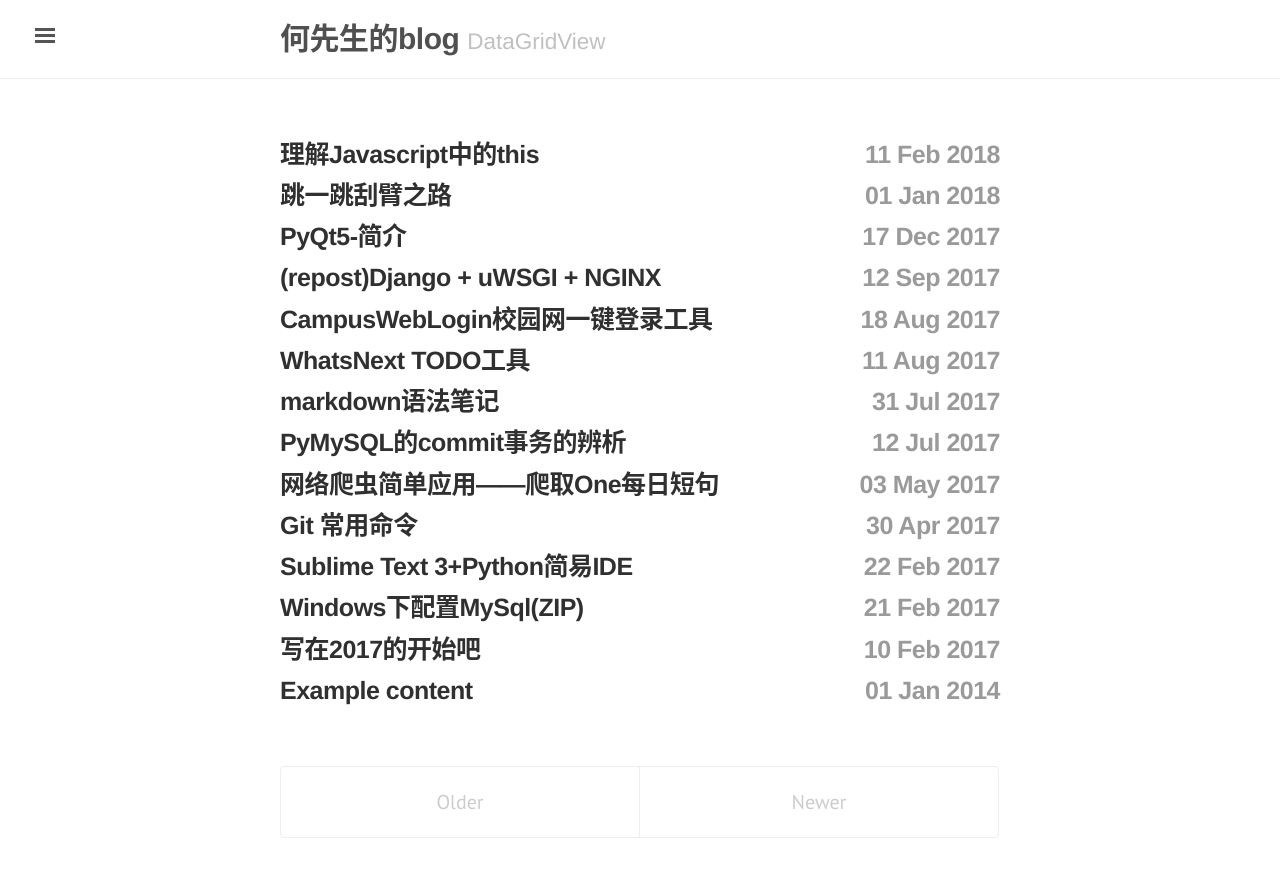
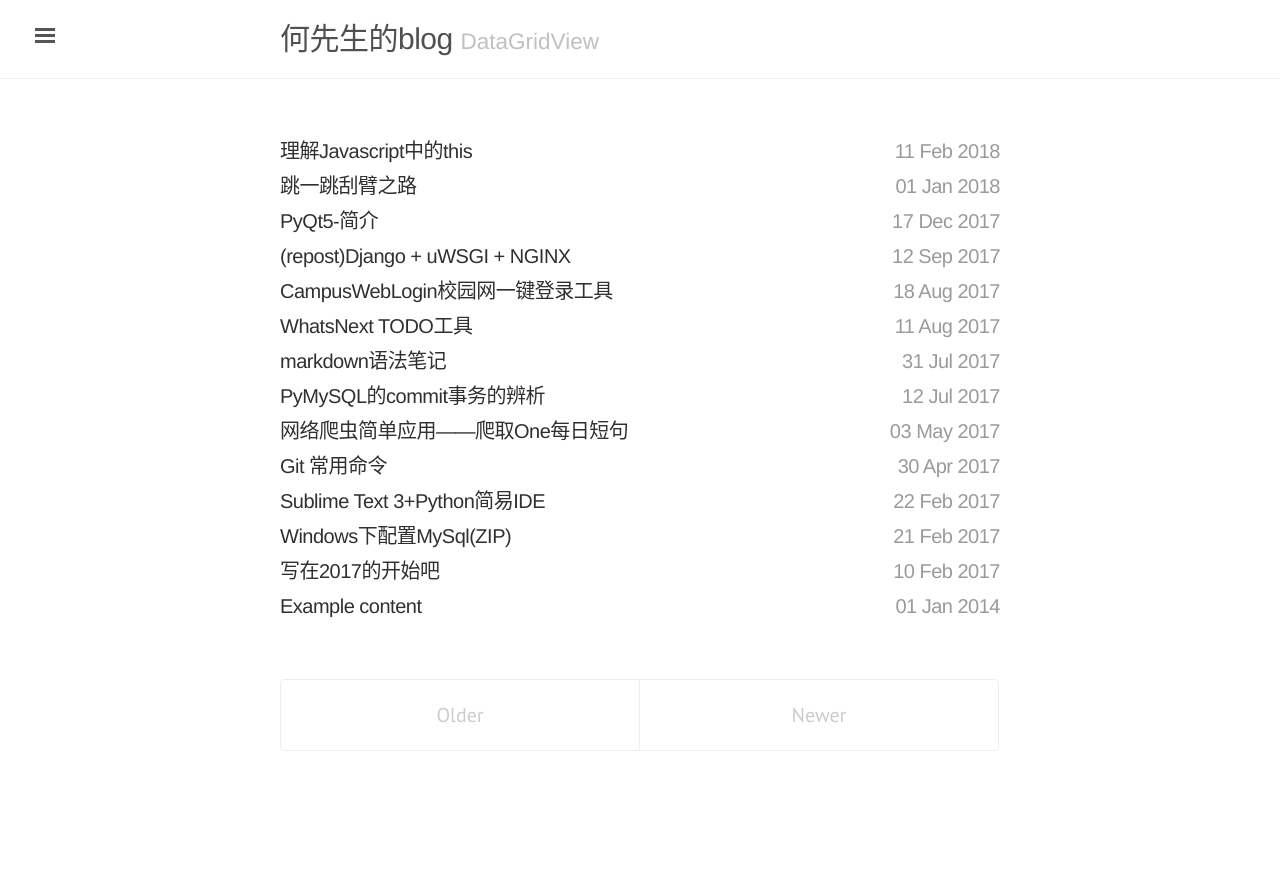
Before and after one commit to datagridview/blog, a Jekyll site: the page built from index.html, in a window 1280 px wide. Shown: the top 877 px of the page. Built offline with Jekyll 4.4.1, drawn with Linux system fonts in a browser that asks for light colours; the list of posts is cut into pages by our own code.

Commit message:
font size and weight

```diff
--- a/index.html
+++ b/index.html
@@ -6,7 +6,7 @@
 <div class="posts">
   {% for post in paginator.posts %}
   <div class="post">
-     <h3 class="post-title">
+     <h4 class="post-title">
       <a href="{{ site.baseurl }}{{ post.url }}">
         {{ post.title }}
       </a>
--- a/public/css/lanyon.css
+++ b/public/css/lanyon.css
@@ -43,23 +43,23 @@
 }
 
 html {
-    font-family: "Helvetica Neue", "PingFang SC", "Microsoft YaHei", "Source Han Sans SC", "Noto Sans CJK SC", "WenQuanYi Micro Hei", sans-serif;
+    font-family: "Helvetica Neue", "PingFang SC", "Source Han Sans SC", "Noto Sans CJK SC", "WenQuanYi Micro Hei", sans-serif;
 }
 
 h1,
 h4,
 h5,
 h6 {
-    font-family: "Helvetica Neue", "PingFang SC", "Microsoft YaHei", "Source Han Sans SC", "Noto Sans CJK SC", "WenQuanYi Micro Hei", sans-serif;
-    font-weight: 700;
+    font-family: "Helvetica Neue", "PingFang SC", "Source Han Sans SC", "Noto Sans CJK SC", "WenQuanYi Micro Hei", sans-serif;
+    font-weight: 500;
     color: #313131;
     letter-spacing: -.025rem;
 }
 
 h2,
 h3 {
-    font-family: "Helvetica Neue", "PingFang SC", "Microsoft YaHei", "Source Han Sans SC", "Noto Sans CJK SC", "WenQuanYi Micro Hei", sans-serif;
-    font-weight: 700;
+    font-family: "Helvetica Neue", "PingFang SC", "Source Han Sans SC", "Noto Sans CJK SC", "WenQuanYi Micro Hei", sans-serif;
+    font-weight: 500;
     color: #313131;
     letter-spacing: -.025rem;
 }
@@ -348,7 +348,7 @@
 .page,
 .post {
     margin-bottom: 5px;
-    font-family: "Helvetica Neue", "PingFang SC", "Microsoft YaHei", "Source Han Sans SC", "Noto Sans CJK SC", "WenQuanYi Micro Hei", sans-serif;
+    font-family: "Helvetica Neue", "PingFang SC", "Source Han Sans SC", "Noto Sans CJK SC", "WenQuanYi Micro Hei", sans-serif;
 }
 
 
```
